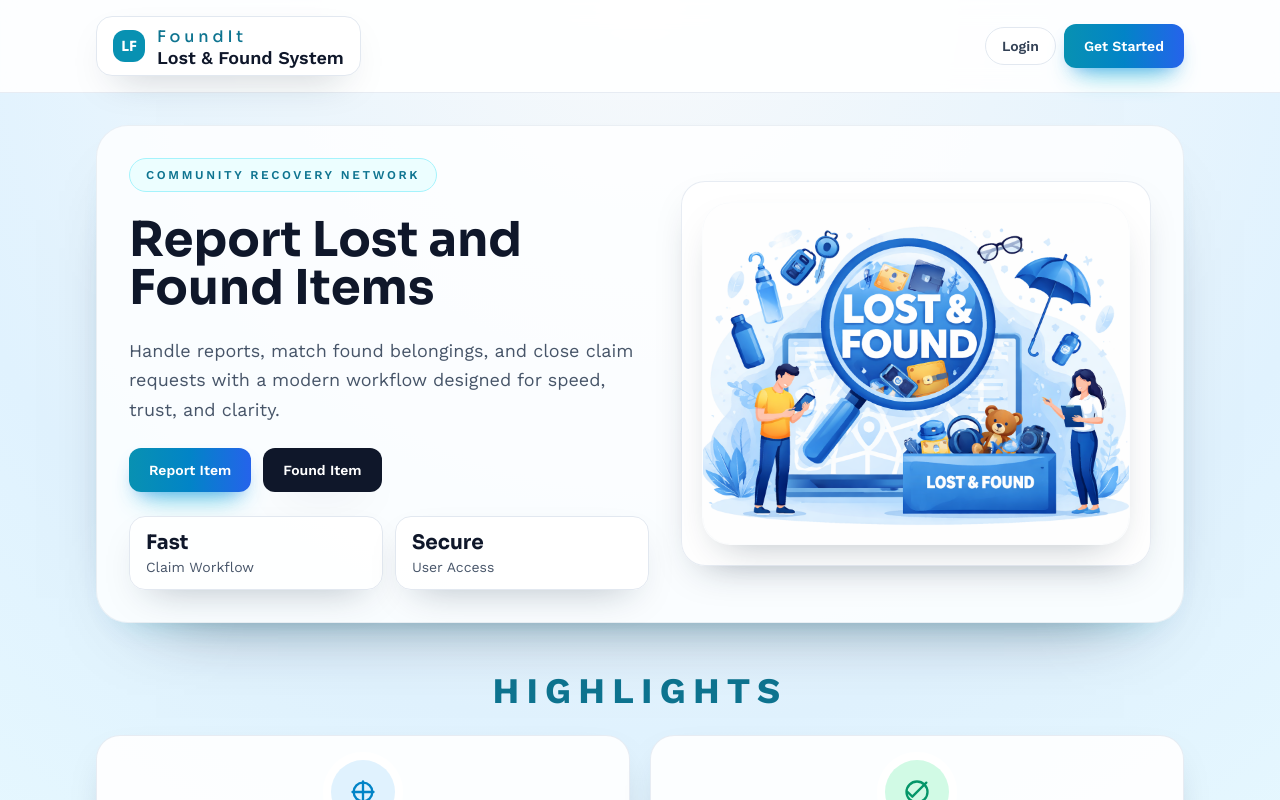
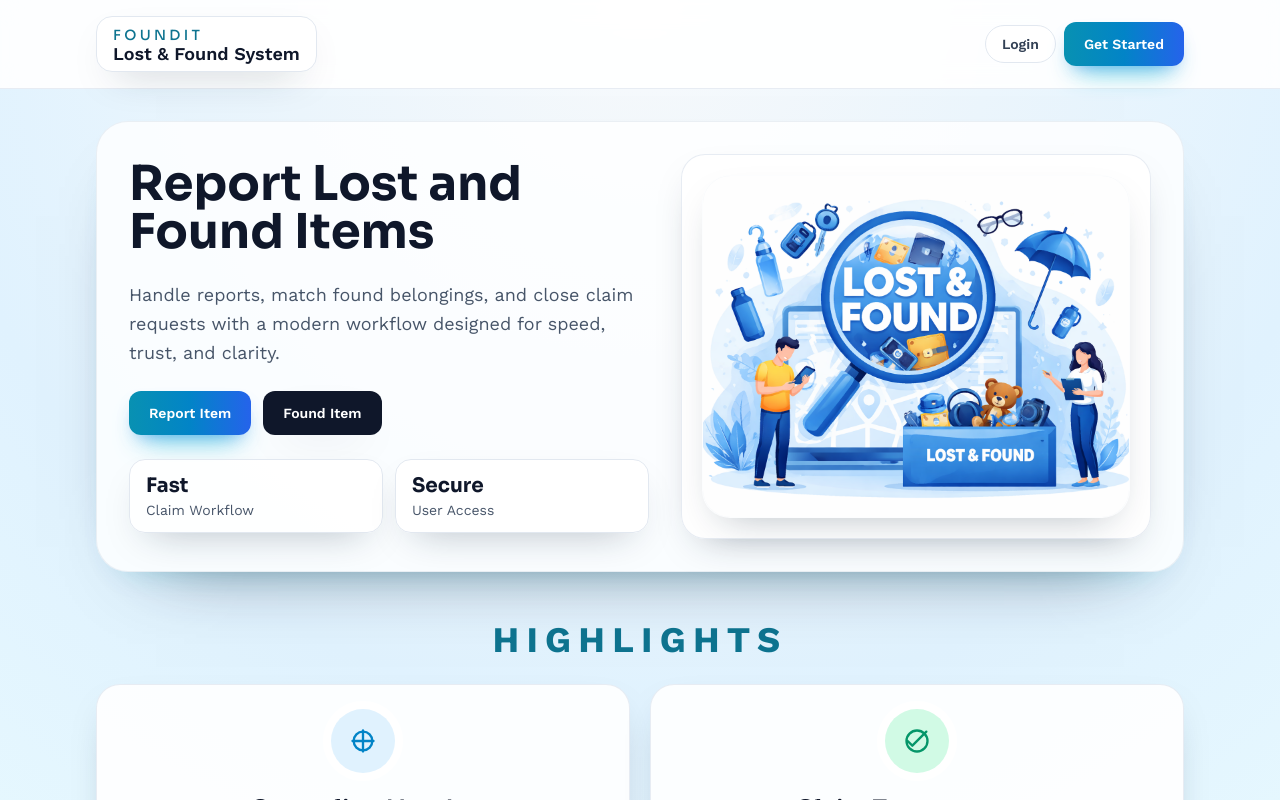
Before and after one commit to an2sh4a/FoundIt, a React (Vite) app in the folder frontend/: page / in a window 1280 px wide. Shown: the top 800 px of the page. Built offline with nearby package versions, Linux system fonts and the light colour scheme; no server answers.

Commit message:
Removed tagline

```diff
--- a/frontend/src/components/Home.jsx
+++ b/frontend/src/components/Home.jsx
@@ -41,9 +41,6 @@ export default function Home({setPage}){
         <div className="grid gap-8 lg:grid-cols-[1.05fr,0.95fr] lg:items-center">
 
           <div className="space-y-6">
-            <span className="inline-flex items-center rounded-full border border-cyan-200 bg-cyan-50 px-4 py-2 text-xs font-semibold uppercase tracking-[0.22em] text-cyan-700">
-              Community Recovery Network
-            </span>
 
             <h1 className="text-balance font-display text-4xl font-bold leading-tight text-slate-900 sm:text-5xl">
               Report Lost and Found Items
--- a/frontend/src/components/Navbar.jsx
+++ b/frontend/src/components/Navbar.jsx
@@ -7,15 +7,13 @@ export default function Navbar({setPage,currentUser,onLogout}){
       <div className="mx-auto flex max-w-6xl flex-col gap-4 px-4 py-4 sm:px-6 lg:flex-row lg:items-center lg:justify-between lg:px-8">
 
         <button
-          onClick={()=>setPage("home")}
-          className="inline-flex items-center gap-3 self-start rounded-2xl border border-slate-200 bg-white px-4 py-2 text-left shadow-soft transition hover:-translate-y-0.5"
-        >
-          <span className="inline-flex h-8 w-8 items-center justify-center rounded-xl bg-cyan-600 font-display text-sm font-bold text-white">LF</span>
-         <span>
-            <span className="block font-display text-bold bold tracking-[0.24em] text-cyan-700">FoundIt</span>
-            <span className="block text-lg font-semibold leading-none text-slate-900">Lost & Found System</span>
-          </span>
-        </button>
+  onClick={()=>setPage("home")}
+  className="inline-flex items-center self-start rounded-2xl border border-slate-200 bg-white px-4 py-2 text-left shadow-soft transition hover:-translate-y-0.5">
+  <span>
+    <span className="block font-display text-sm uppercase tracking-[0.24em] text-cyan-700">FoundIt</span>
+    <span className="block text-lg font-semibold leading-none text-slate-900">Lost & Found System</span>
+  </span>
+</button>
 
         <div className="flex flex-wrap items-center gap-2">
 
```
